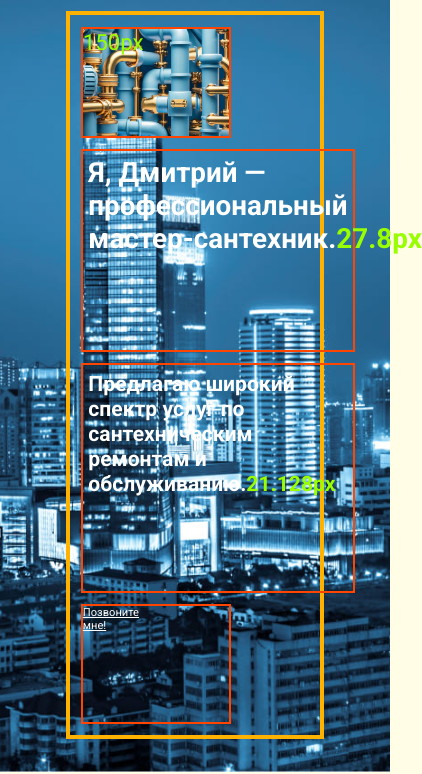
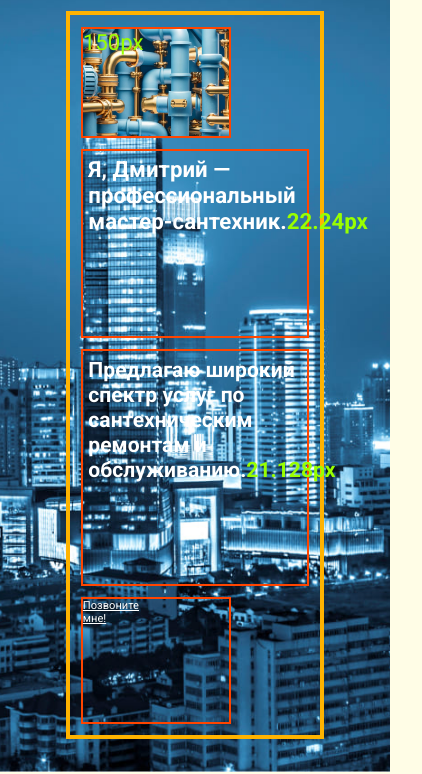
Before and after one commit to MaxPScript/plumber_v100, a website: page index.html in a window 390 px wide. Shown: the part 72-846 px from the top of the page, 422 px wide, since content can reach past the window. Drawn offline with Linux system fonts and the light colour scheme.

Commit message:
responsive changes...

```diff
--- a/media.css
+++ b/media.css
@@ -18,3 +18,8 @@
 		font-size: 1.9rem;
 	}
 }
+@media (width < 500px) {
+	.header__grid > h1 {
+		font-size: 2rem;
+	}
+}
```
